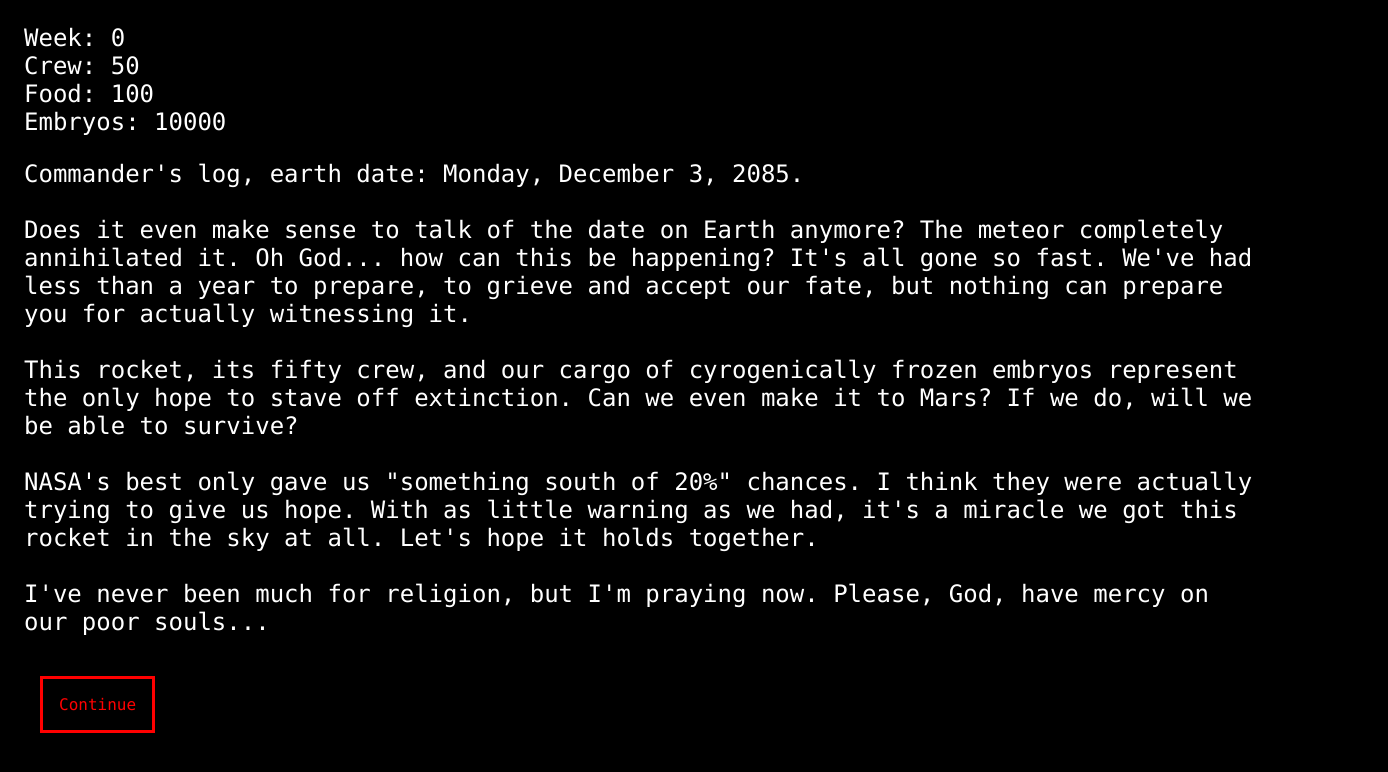
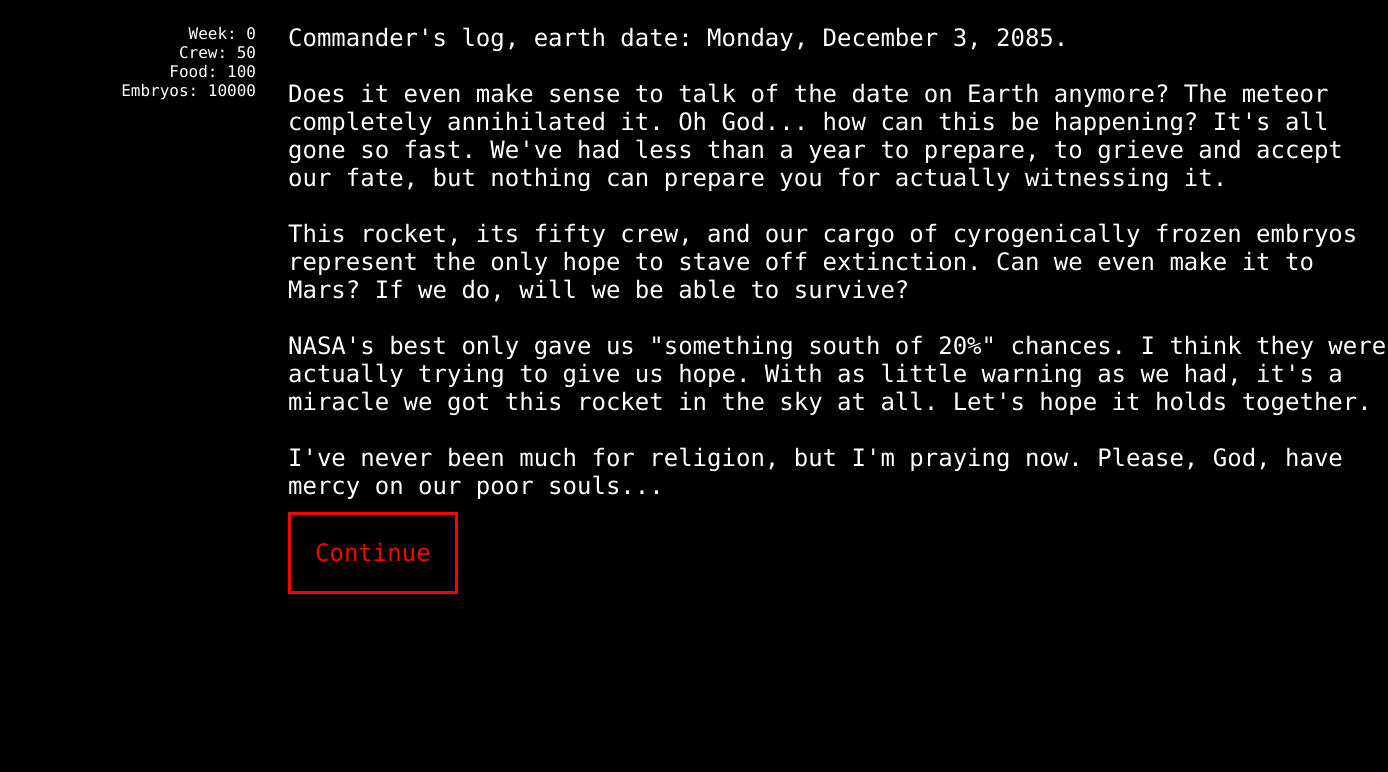
Before and after one commit to gregfagan/ten-thousand-hopes, a React (Create React App) app: page / in a window 1280 px wide. Shown: the top 772 px of the page, 1388 px wide, since content can reach past the window. Built offline with nearby package versions, Linux system fonts and the light colour scheme.

Commit message:
Power management

```diff
--- a/src/App.css
+++ b/src/App.css
@@ -3,19 +3,58 @@
   padding: 1em;
   font-size: 24px;
   white-space: pre-wrap;
+  flex-direction: row;
+}
+
+@media (orientation: portrait) {
+  .app {
+    flex-direction: column;
+  }
 }
 
 .status {
+  min-width: 200px;
+  font-size: 16px;
+  margin: 0 2em;
+  align-items: flex-end;
+}
+
+.power {
+}
+
+.event {
+  max-width: 1100px;
+}
+
+.row {
+  flex-direction: row;
+  align-items: center;
+  margin: 0.5em 0;
 }
 
 button {
-  margin: 1em;
+  display: inline-block;
+  margin-right: 1em;
   padding: 1em;
 
-  font-size: 16px;
+  font-size: unset;
   font-family: unset;
   background: transparent;
   color: red;
   border: 3px solid red;
   outline: none;
+  cursor: pointer;
 }
+
+.spacer,
+.power button {
+  margin-right: 0.75em;
+  width: 2.5em;
+  height: 2.5em;
+  padding: 0.5em;
+}
+
+.spacer {
+  font-size: 16px;
+  display: inline-block;
+}
--- a/src/App.js
+++ b/src/App.js
@@ -2,24 +2,50 @@ import React, { Component } from 'react'
 import './App.css'
 
 import initialState from './game/state'
+import { needsPowerManagement, power, divertTo } from './game/power'
 
-const Status = ({ time, ship: { crew, food, embryos } }) => (
+const Status = ({ state, dispatch }) => {
+  const {
+    time,
+    ship: { crew, food, embryos },
+  } = state
+  return (
     <div className="status">
       <div>Week: {time}</div>
       <div>Crew: {crew}</div>
       <div>Food: {food}</div>
       <div>Embryos: {embryos}</div>
+      {needsPowerManagement(state) && (
+        <div className="power">
+          Power
+          <div className="row">
+            <div className="spacer" />
+            Life Support: {power('lifeSupport')(state)}
+          </div>
+          <div className="row">
+            <button onClick={() => dispatch(divertTo('hydroponics'))}>></button>
+            Hydroponics: {power('hydroponics')(state)}
+          </div>
+          <div className="row">
+            <button onClick={() => dispatch(divertTo('cryoStorage'))}>></button>
+            Cryo Storage: {power('cryoStorage')(state)}
+          </div>
+        </div>
+      )}
     </div>
   )
+}
 
 const Event = ({ description, options, dispatch }) => (
   <div className="event">
     <p>{description}</p>
+    <div className="row">
       {options.map(({ text, effect }, i) => (
         <button key={i} onClick={() => dispatch(effect)}>
           {text}
         </button>
       ))}
+    </div>
   </div>
 )
 
@@ -34,7 +60,7 @@ class App extends Component {
     const { state, dispatch } = this
     return (
       <div className="app">
-        <Status {...state} />
+        <Status state={state} dispatch={dispatch} />
         <Event {...state.currentEvent} dispatch={dispatch} />
       </div>
     )
--- a/src/game/events.js
+++ b/src/game/events.js
@@ -18,7 +18,8 @@ import {
   ifElse,
 } from 'ramda'
 import initialState from './state'
-import step, { nextEvent, kill, formatTime } from './sim'
+import step, { nextEvent, kill } from './sim'
+import { reallocate } from './power'
 
 const isNotNil = compose(
   not,
@@ -83,15 +84,17 @@ The good news is we're still alive, and the hull wasn't compromised. It was a gl
 
 The bad news is that we had to burn a significant amount of our reserve fuel to correct course, and it took out most of one of the solar arrays.
 
-The solar array presents a real problem. We were on a tight power budget already; and now we don't even have enough to fully power the critical systems: cyrogenics, hydroponics, and life support.
+The solar array presents a real problem. We were on a tight power budget already; and now we don't even have enough to fully power the critical systems: life support, cyrogenics, hydroponics.
 
 I'll have to make some tough choices here.
 
+The life support systems recycle the air and human waste. This is the most critical; nothing else will matter if carbon dioxide builds up and we suffocate.
+
 Cryogenics represents the future of the species. Ten thousand human embryos... all that's left, besides us of course. Without full power, we can't run all of the freezers, and we'll start losing them. I've consulted with Dr. Miller, and she tells me that while there has been plenty of theorizing about the minimum viable human population, no one really knows. We can't afford to lose too many of our children.
 
-We have a stockpile of rations, but without fully powering the grow lights and other hydroponics systems, we won't be producing enough food to keep up with consumption. There wasn't enough cargo space for food for the whole trip, plus we'll need the crops when we get to Mars anyway. If we don't keep up with food production, in a couple of months we'll be starving.
+Finally, we have a stockpile of rations, but without fully powering the grow lights and other hydroponics systems, we won't be producing enough food to keep up with consumption. There wasn't enough cargo space for food for the whole trip, plus we'll need the crops when we get to Mars anyway. If we don't keep up with food production, in a couple of months we'll be starving.
 
-Finally, the life support systems recycle the air and human waste. I don't think too much needs to be said about this one; nothing else will matter if we suffocate. Clark says we can afford to reduce the allocation here a little bit, but over time carbon dioxide and the rest will build up to critical levels.
+Clark says that we can afford to divert some power away from life support to the other systems for a little while, but if the waste builds up we'll need to shift it back. It's going to be a balancing act.
 
 Anderson has been studying the imagery from the cameras and drones and thinks that if we could get out there and replace some of the couplers, the panels might still produce enough power to make a difference. Not everything we need, but we'd be better off than we are now.
 
@@ -101,18 +104,25 @@ Anderson's plan is risky. It requires 3 crew in an approximately 4 hour EVA. If
 
 I'm exhausted. I need to get some rest and think this over.
 
-A quick note about the crew: Hitchens almost completely lost it when that thing hit us. Dr. Amin gave him a seditive, but I think PTSD is going to be something most of us will streeuggle with.`,
+A quick note about the crew: Hitchens almost completely lost it when that thing hit us. Dr. Amin gave him a seditive, but I think PTSD is going to be something most of us will struggle with.`,
     propEq('time', 1),
     [
       option(
         'Order the repair mission',
         `
-I should have listened to my instincts. Anderson, Wu, and Yorke went out to make the repairs. Around the third hour, while working on the second coupler, we got hit again. A piece of it hit Yorke directly and he was ...obliterated. Anderson was tethered to him. They're both gone... I'm not sure if Anderson survived the impact, but if he did, he has just over an hour of oxygen left. The thought of him tumbling through space, alone and hopeless... not to mention Yorke, who was a good kid.
+I should have listened to my instincts. Anderson, Wu, and Yorke went out to make the repairs. Around the third hour, while working on the second coupler, we got hit again. A piece of it smashed directly into Yorke.. he was obliterated. Anderson was tethered to him. They're both gone. I'm not sure if Anderson survived the impact, but if he did, he has just over an hour of oxygen left. The thought of him tumbling through space, alone and hopeless... not to mention Yorke, who was a good kid.
 
 Wu made it back, but everyone is badly shaken by what's happened.
 
-Their work did restore about a quarter of the original capacity of the array. It's not much, but it might be enough to save some lives down the line. Their sacrifice will be remembered.`,
-        kill(2),
+Their work did restore about a quarter of the original capacity of the array. It's not much, but it might be enough to save some lives down the line.
+
+Anderson and Yorke. Their sacrifice will be remembered.`,
+        pipe(
+          kill(2),
+          reallocate('hydroponics', 1),
+          reallocate('cryoStorage', 4),
+          reallocate('lifeSupport', 4),
+        ),
       ),
       option(
         'Leave it alone',
@@ -121,6 +131,11 @@ Well, it was good that we didn't send anyone out there. Another large chunk of d
 
 Let's hope it's not worse.
 `,
+        pipe(
+          reallocate('hydroponics', 0),
+          reallocate('cryoStorage', 4),
+          reallocate('lifeSupport', 4),
+        ),
       ),
     ],
   ),
--- /dev/null
+++ b/src/game/power.js
@@ -0,0 +1,120 @@
+import {
+  __,
+  identity,
+  assoc,
+  assocPath,
+  inc,
+  dec,
+  evolve,
+  pipe,
+  findIndex,
+  nth,
+  subtract,
+  lensPath,
+  equals,
+  chain,
+  divide,
+  min,
+  mathMod,
+  converge,
+  add,
+  curry,
+  over,
+  compose,
+  multiply,
+  prop,
+  sum,
+  values,
+  both,
+  when,
+  is,
+  applyTo,
+  T,
+  lt,
+  gt,
+  cond,
+  view,
+} from 'ramda'
+
+const allocations = lensPath(['ship', 'power'])
+
+const allocation = system =>
+  compose(
+    prop(system),
+    view(allocations),
+  )
+
+export const power = system =>
+  compose(
+    divide(__, 4),
+    allocation(system),
+  )
+
+export const reallocate = curry((system, amount) =>
+  over(allocations)(assoc(system, amount)),
+)
+
+const incAllocation = system => over(allocations)(evolve({ [system]: inc }))
+const decAllocation = system => over(allocations)(evolve({ [system]: dec }))
+
+export const divertTo = system => state => {
+  const otherSystem = system === 'hydroponics' ? 'cryoStorage' : 'hydroponics'
+  const current = allocation(system)
+  const other = allocation(otherSystem)
+  const lifeSupport = allocation('lifeSupport')
+
+  const willOverflow = compose(
+    equals(4),
+    current,
+  )
+  const surplus = converge(add, [other, lifeSupport])
+  const overflow = compose(
+    reallocate('lifeSupport', 4),
+    chain(
+      reallocate(otherSystem),
+      compose(
+        min(4),
+        surplus,
+      ),
+    ),
+    chain(
+      reallocate(system),
+      compose(
+        mathMod(__, 4),
+        surplus,
+      ),
+    ),
+  )
+
+  const canDivertFrom = source =>
+    both(
+      compose(
+        lt(__, 4),
+        current,
+      ),
+      compose(
+        gt(__, 0),
+        source,
+      ),
+    )
+
+  const divertFrom = sourceSystem =>
+    compose(
+      incAllocation(system),
+      decAllocation(sourceSystem),
+    )
+
+  return cond([
+    [willOverflow, overflow],
+    [canDivertFrom(lifeSupport), divertFrom('lifeSupport')],
+    [canDivertFrom(other), divertFrom(otherSystem)],
+    [T, identity],
+  ])(state)
+}
+
+export const needsPowerManagement = compose(
+  lt(__, 12),
+  sum,
+  values,
+  view(allocations),
+)
--- a/src/game/sim.js
+++ b/src/game/sim.js
@@ -1,24 +1,40 @@
 import {
+  __,
   identity,
   assoc,
   assocPath,
   inc,
+  dec,
   evolve,
   pipe,
   findIndex,
   nth,
-  __,
   subtract,
   lensPath,
+  equals,
+  chain,
+  divide,
+  converge,
+  add,
   curry,
   over,
   compose,
+  multiply,
   prop,
+  sum,
+  values,
+  both,
   when,
   is,
   applyTo,
+  T,
+  lt,
+  gt,
+  cond,
+  view,
 } from 'ramda'
 import { removeUnlessLast } from '../ramda-ext'
+import { power } from './power'
 
 const FOOD_GROWTH_RATE = 40
 const START_DATE = new Date(Date.UTC(2085, 11, 2))
@@ -50,13 +66,18 @@ const log = curry((time, supplemental = false) => description =>
 
 const passTime = evolve({ time: inc })
 
-const growFood = state =>
-  assocPath(
-    ['ship', 'food'],
-    state.ship.food +
-      Math.round(state.ship.power.allocation.hydroponics * FOOD_GROWTH_RATE),
-  )(state)
-
+const food = lensPath(['ship', 'food'])
+// const growFood = chain(
+//   over(food),
+//   add(
+//     compose(
+//       Math.round,
+//       multiply(FOOD_GROWTH_RATE),
+//       power('hydroponics'),
+//     ),
+//   ),
+// )
+const growFood = identity
 const eatFood = state =>
   assocPath(['ship', 'food'], state.ship.food - state.ship.crew)(state)
 
--- a/src/game/state.js
+++ b/src/game/state.js
@@ -2,20 +2,19 @@ import { nextEvent } from './sim'
 import events from './events'
 
 export default nextEvent({
-  time: 0, // what is the unit
+  time: 0, // weeks
 
   ship: {
     crew: 50,
     food: 100,
     embryos: 10000,
+    waste: 0,
 
+    // Power allocations as quarters, i.e. 4/4 is 100%
     power: {
-      capacity: 3,
-      allocation: {
-        hydroponics: 1,
-        cryoStorage: 1,
-        lifeSupport: 1,
-      },
+      hydroponics: 4,
+      cryoStorage: 4,
+      lifeSupport: 4,
     },
   },
 
--- a/src/index.css
+++ b/src/index.css
@@ -1,3 +1,7 @@
+* {
+  box-sizing: border-box;
+}
+
 body {
   margin: 0;
   padding: 0;
@@ -11,3 +15,20 @@ body {
   font-family: source-code-pro, Menlo, Monaco, Consolas, 'Courier New',
     monospace;
 }
+
+div,
+span {
+  display: flex;
+  flex-direction: column;
+  align-items: stretch;
+  flex-shrink: 0;
+  align-content: flex-start;
+
+  border: 0 solid black;
+  margin: 0;
+  padding: 0;
+}
+
+p {
+  margin: 0;
+}
```
Lines whose indentation alone changed are shown as unchanged.
